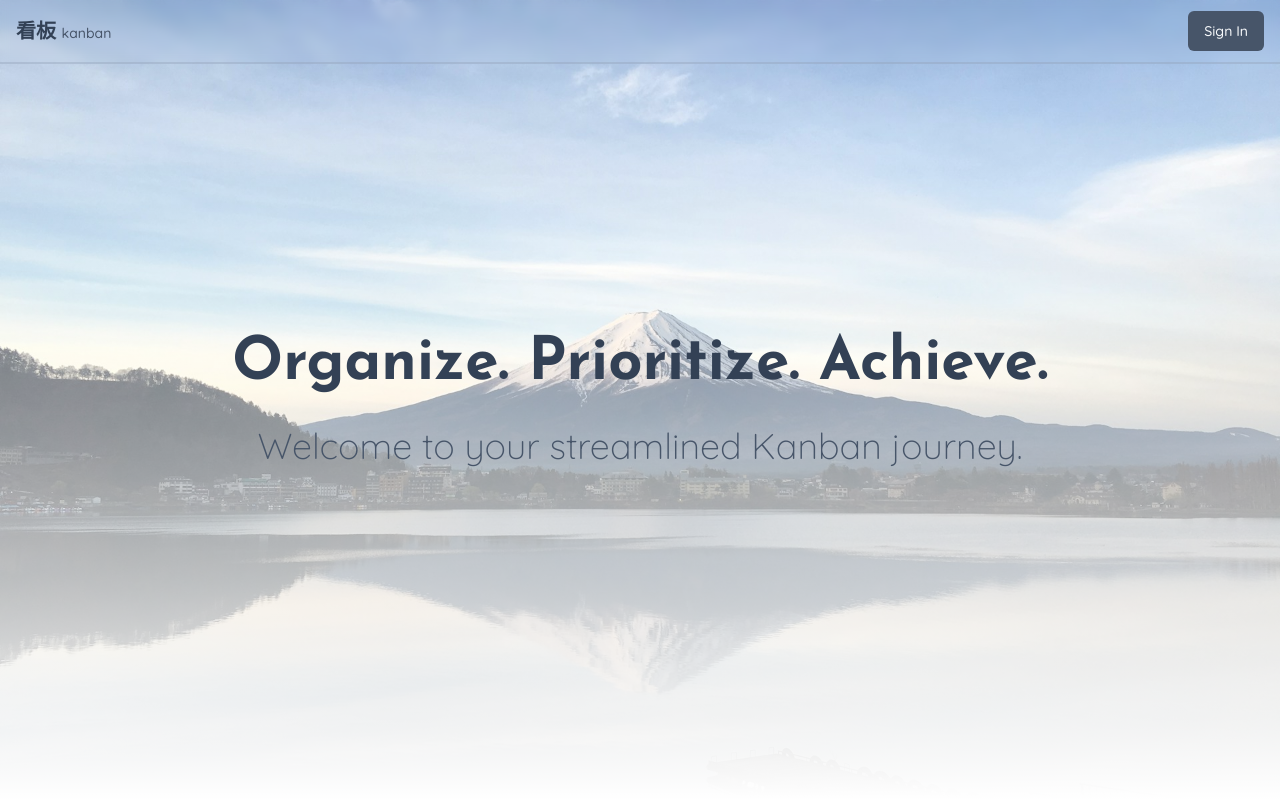
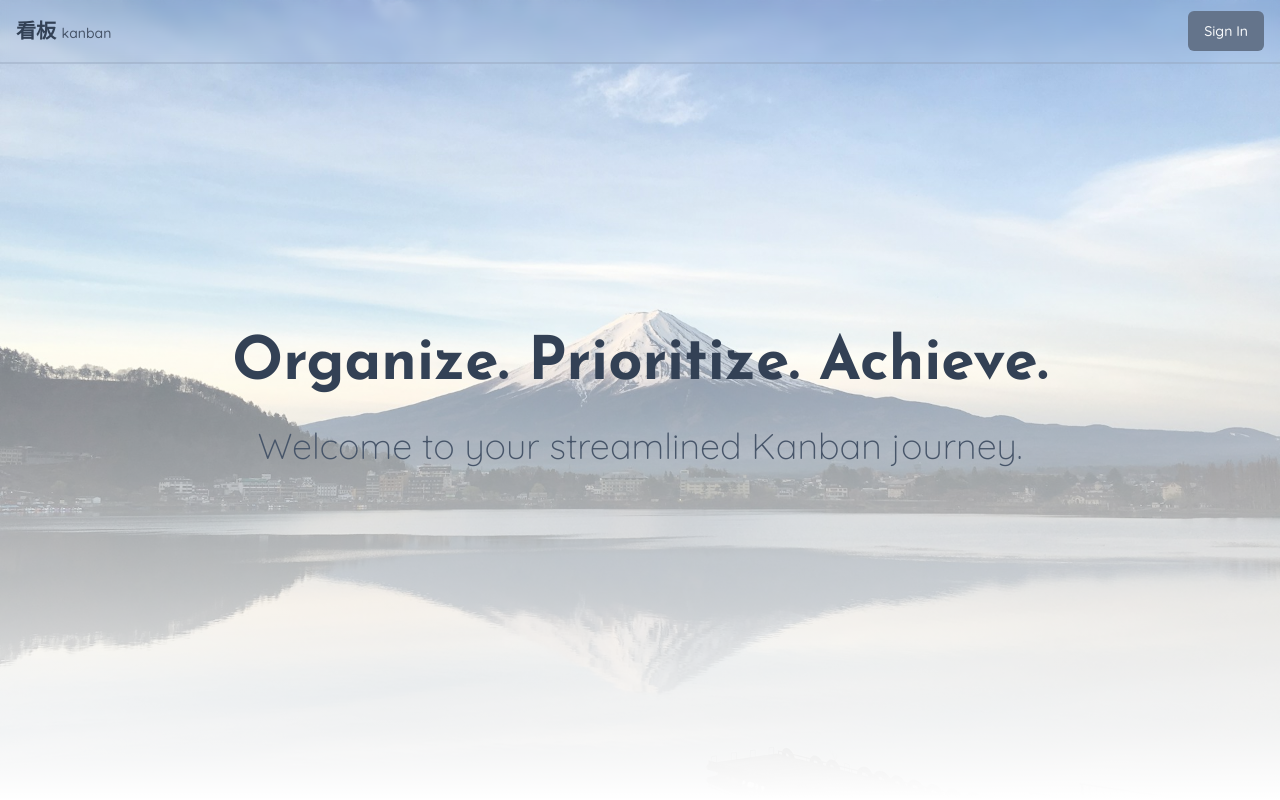
Before and after one commit to ipyatikhatko/kanban-board, a Next.js app: page / in a window 1280 px wide. Built offline with nearby package versions, Linux system fonts and the light colour scheme; no server answers; what tailwindcss-radix would draw is missing.

Commit message:
re-theme button

```diff
--- a/src/components/ui/button.tsx
+++ b/src/components/ui/button.tsx
@@ -10,15 +10,15 @@ const buttonVariants = cva(
     variants: {
       variant: {
         default:
-          'bg-slate-600 text-slate-50 hover:bg-slate-800/90 dark:bg-slate-50 dark:text-slate-600 dark:hover:bg-slate-50/90',
+          'bg-slate-500 text-slate-50 hover:bg-slate-500/90 dark:bg-slate-50 dark:text-slate-600 dark:hover:bg-slate-50/90',
         destructive:
-          'bg-red-500 text-slate-50 hover:bg-red-500/90 dark:bg-red-900 dark:text-slate-50 dark:hover:bg-red-900/90',
+          'bg-red-500 text-slate-50 hover:bg-red-500/90 dark:bg-red-800 dark:text-slate-50 dark:hover:bg-red-800/90',
         outline:
-          'border border-slate-200 bg-white hover:bg-slate-100 hover:text-slate-600 dark:border-slate-600 dark:bg-slate-950 dark:hover:bg-slate-600 dark:hover:text-slate-50',
+          'text-slate-600 border bg-transparent border-slate-200 hover:bg-slate-200/90 hover:text-slate-600 dark:text-slate-50 dark:border-slate-600 dark:hover:bg-slate-600 dark:hover:text-slate-50',
         secondary:
-          'bg-slate-100 text-slate-600 hover:bg-slate-100/80 dark:bg-slate-600 dark:text-slate-50 dark:hover:bg-slate-600/80',
+          'bg-slate-200 text-slate-600 hover:bg-slate-200/80 dark:bg-slate-600 dark:text-slate-50 dark:hover:bg-slate-600/80',
         ghost:
-          'hover:bg-slate-100 hover:text-slate-600 dark:hover:bg-slate-600 dark:hover:text-slate-50',
+          'hover:bg-slate-200 text-slate-600 dark:hover:bg-slate-600 dark:text-slate-200 dark:hover:text-slate-50',
         link: 'text-slate-600 underline-offset-4 hover:underline dark:text-slate-50',
       },
       size: {
```
